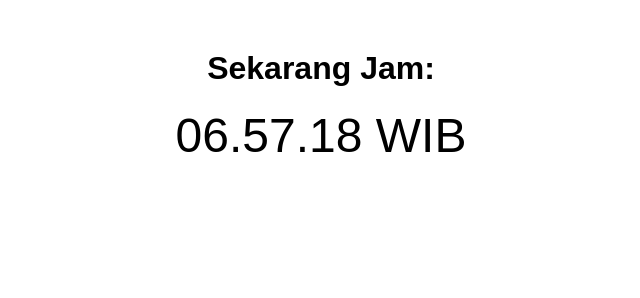
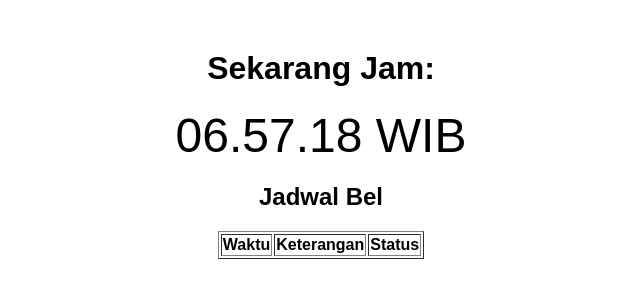
Before and after one commit to FaiqAminuddin/bel, a plain HTML site: page index.html in a window 1280 px wide. Shown: the whole page, without its empty margins (319-959 px from the left). Drawn offline with Linux system fonts and the light colour scheme; no server answers.

Commit message:
Update index.html

```diff
--- a/index.html
+++ b/index.html
@@ -12,6 +12,18 @@
   <h1>Sekarang Jam:</h1>
   <div id="clock"></div>
   <audio id="bell" controls hidden></audio>
+  <h2>Jadwal Bel</h2>
+<table border="1" style="margin:auto;">
+  <thead>
+    <tr>
+      <th>Waktu</th>
+      <th>Keterangan</th>
+      <th>Status</th>
+    </tr>
+  </thead>
+  <tbody id="scheduleTable"></tbody>
+</table>
+
 
   <script src="script.js"></script>
 </body>
```
